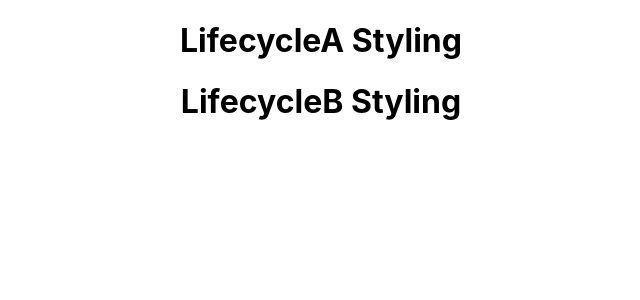
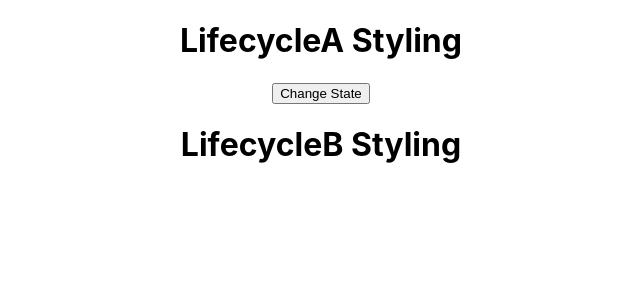
Before and after one commit to vishal-muralidharan/React-Course, a React (Create React App) app in the folder hello-world/: page / in a window 1280 px wide. Shown: the top 300 px of the page, without its empty margins (319-959 px from the left). Built offline with nearby package versions, Linux system fonts and the light colour scheme.

Commit message:
State Change in Lifecycle Methods

```diff
--- a/hello-world/src/components/LifecycleA.js
+++ b/hello-world/src/components/LifecycleA.js
@@ -33,12 +33,18 @@ class LifecycleA extends Component{
         console.log('LifeCycleA - componentDidUpdate method')
     }
 
+    changeState = () => {
+        this.setState({
+            name: 'Victopia'
+        })
+    }
 
     render () {
         console.log('LifecycleA - render() method')
         return (
             <div>
                 <h1>LifecycleA Styling</h1>
+                <button onChange={this.changeState}>Change State</button>
                 <LifecycleB />
             </div>
         )
```
